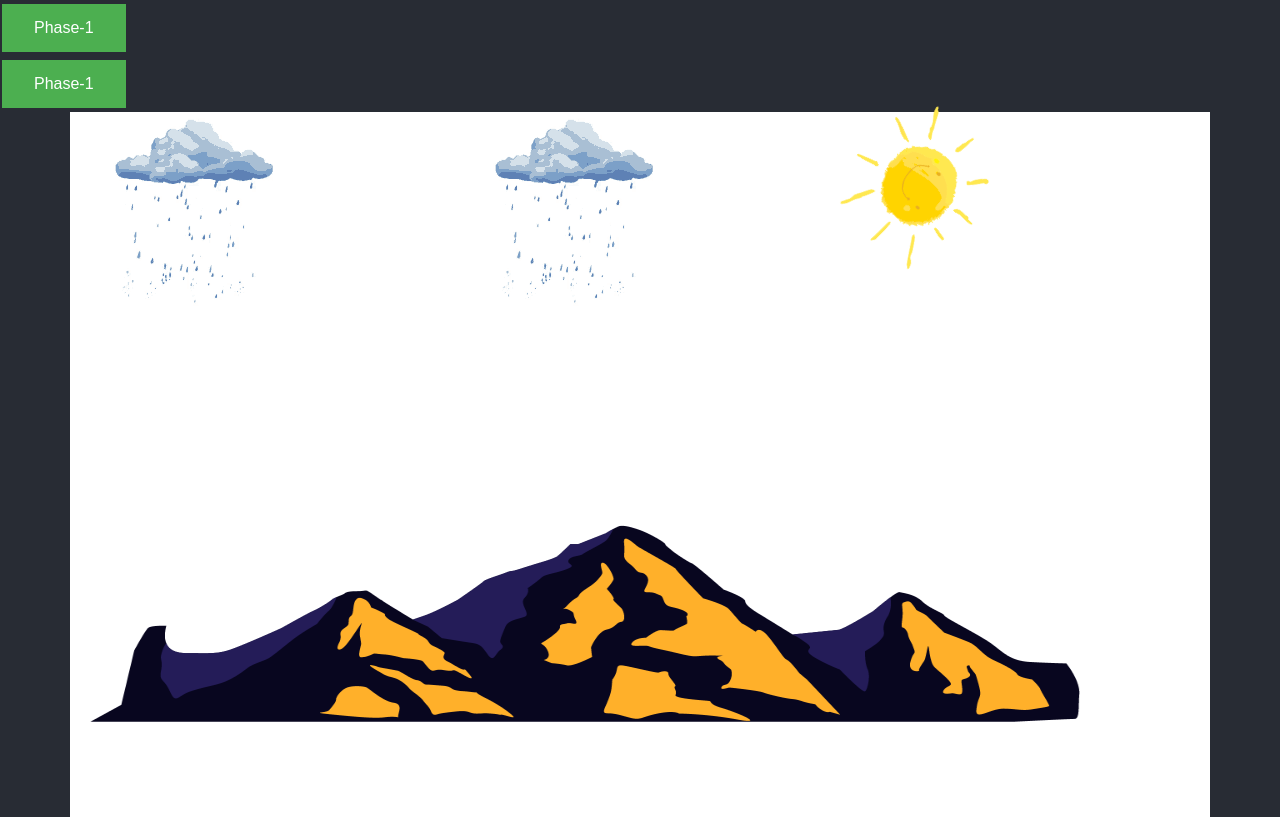
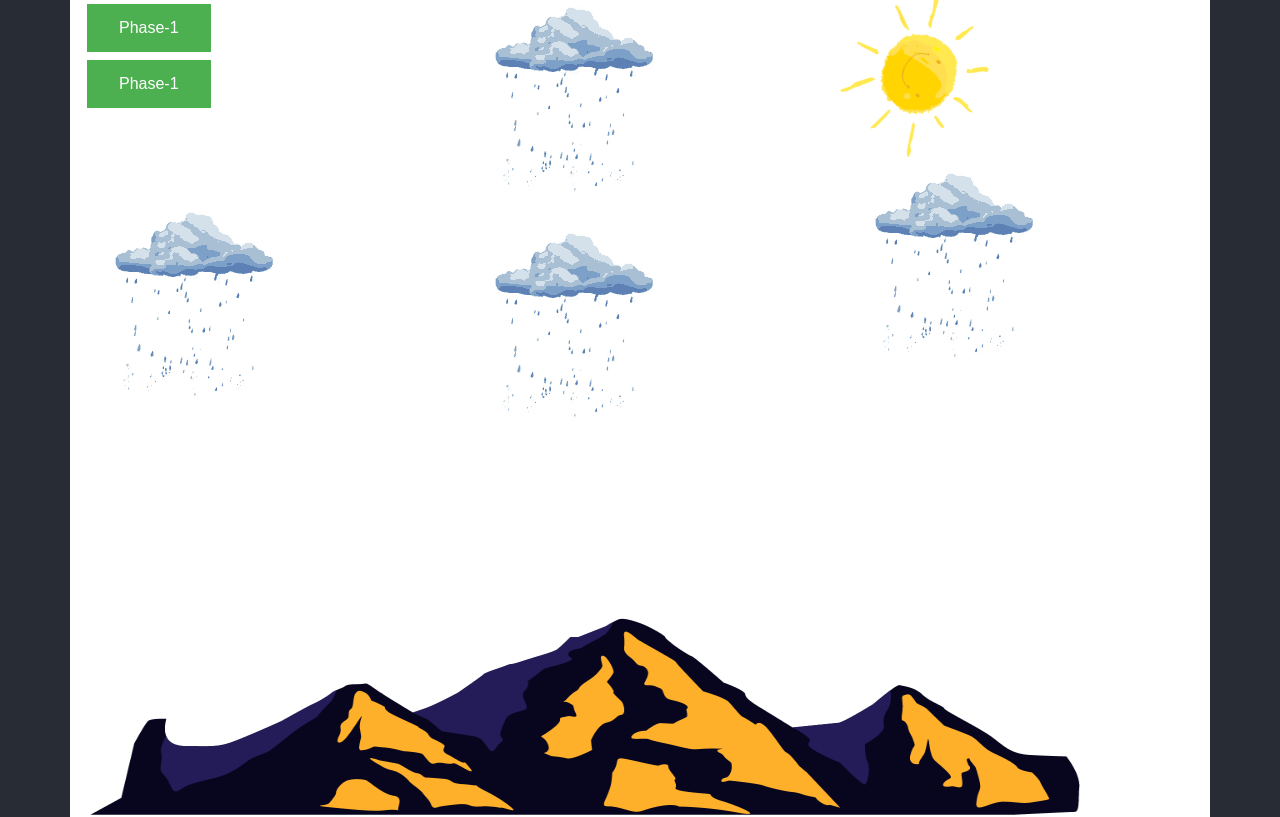
Before and after one commit to Jaya738/Water_Cycle-React, a React (Create React App) app: page / in a window 1280 px wide. Shown: the top 817 px of the page. Built offline with nearby package versions, Linux system fonts and the light colour scheme.

Commit message:
changed the grid system

```diff
--- a/src/App.js
+++ b/src/App.js
@@ -15,12 +15,12 @@ class App extends Component {
     return (
  <div className='Cycle'>
 
-    <Button/>
-    <Button/>
+
   <Container className='Container' >
   <Row>
     <Col sm={4} xs={12} md={4} >
-
+    <Button/>
+    <Button/><br/><br/><br/>
         <Cloud />
         <Mountain />
     </Col>
@@ -28,10 +28,12 @@ class App extends Component {
 
     <Col sm={4} xs={12} md={4}>
         <Cloud />
+        <Cloud/><br/><br/>
     </Col>
 
     <Col sm={4} xs={12} md={4}>
      <Sun />
+     <Cloud/>
     </Col>
 
   </Row>
```
Also changed, not shown: 1 other file (tests, documents, lock files or other folders).
